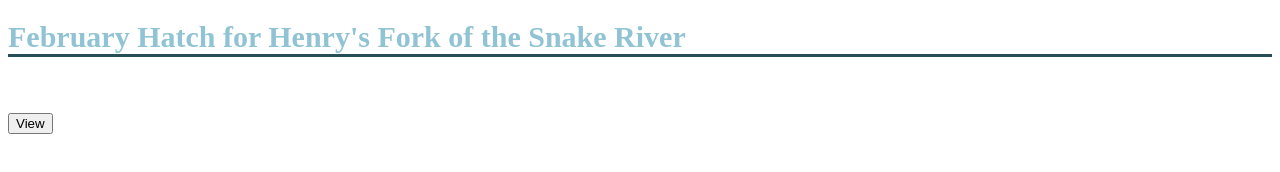
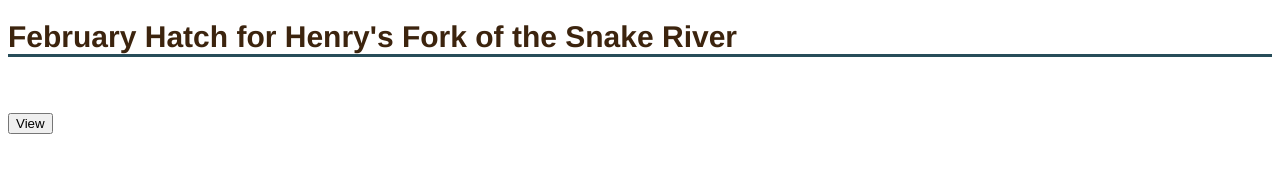
Before and after one commit to ishinojustin/cit261, a plain HTML site: page feb_hatch.html in a window 1280 px wide. Drawn offline with Linux system fonts and the light colour scheme.

Commit message:
name change

```diff
--- a/prophets.html
+++ b/feb_hatch.html
@@ -3,9 +3,13 @@
 <html>
 <head>
    <style>
+      body {
+         font-family: helvetica, sans-serif;
+      }
+
       h1 {
          border-bottom: 3px solid #274D59;
-         color: #90C3D4;
+         color: #3c240e;
          font-size: 30px;
       }
 
```
